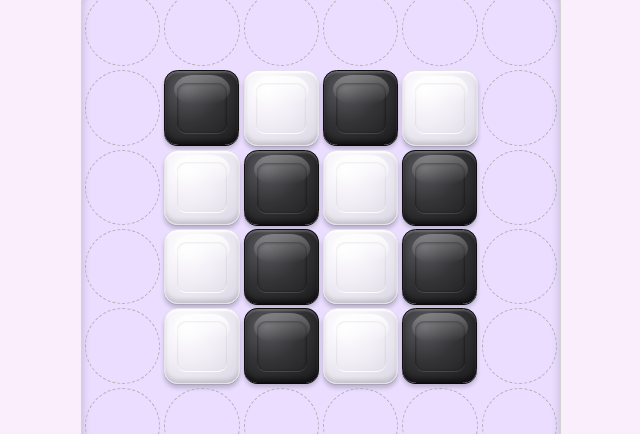
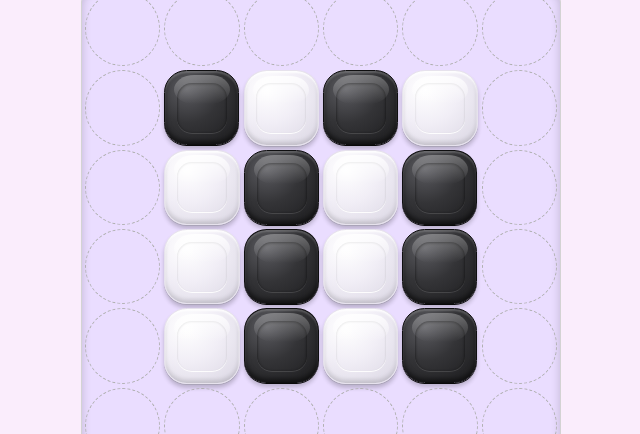
Before and after one commit to arte2026/Flipado, a plain HTML site: page puzzle1-1.html in a window 1280 px wide. Shown: the part 217-651 px from the top of the page, 319-959 px from the left. Drawn offline with nearby package versions, Linux system fonts and the light colour scheme; a web font is replaced by a local one.

Commit message:
Add files via upload

```diff
--- a/chips.css
+++ b/chips.css
@@ -3,7 +3,7 @@
    To switch the effect off, remove the <link> to this file. */
 
 :root {
-    --chip-radius: 18%;            /* 50% = round discs, 12% = square-ish chips */
+    --chip-radius: 30%;            /* 50% = round discs, 12% = square-ish chips */
     --chip-thickness: 1px;         /* how "tall" the chip edge looks */
     --chip-flip-time: 340ms;
 
```
